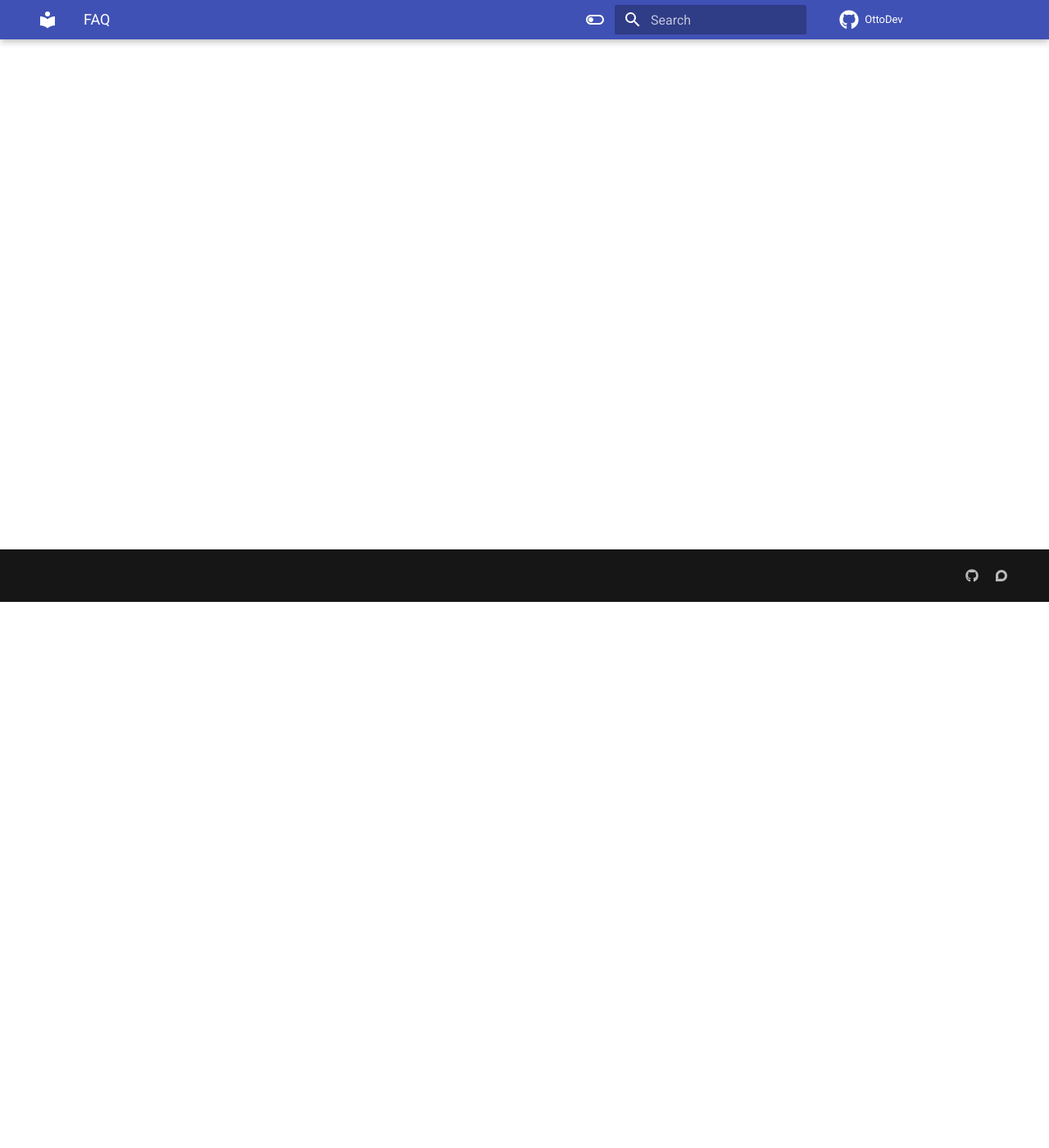
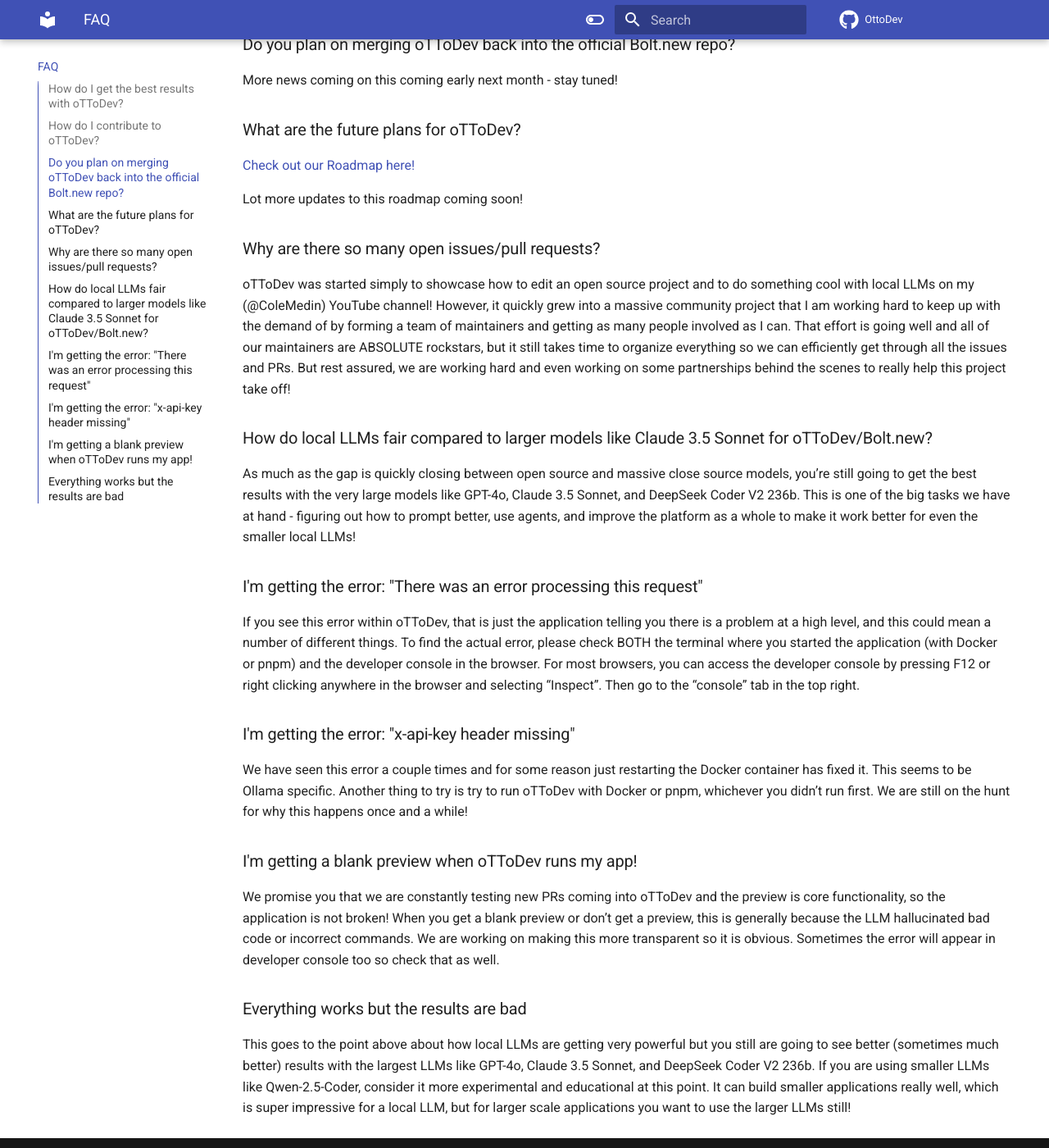
Before and after one commit to stackblitz/bolt.new, an MkDocs documentation site: the page built from docs/docs/FAQ.md, in a window 1280 px wide and 1400 px high, scrolled down 666 px. Shown: the whole window at 82% size. Built offline with MkDocs 1.6.1 and Material for MkDocs 9.7.7, drawn with Linux system fonts in a browser that asks for light colours; comment, search, counter and statistics services are not loaded; some of the changed text lies outside the part shown.

Commit message:
added faq

```diff
--- a/docs/docs/FAQ.md
+++ b/docs/docs/FAQ.md
@@ -1 +1,52 @@
 # FAQ
+
+### How do I get the best results with oTToDev?
+
+- **Be specific about your stack**: If you want to use specific frameworks or libraries (like Astro, Tailwind, ShadCN, or any other popular JavaScript framework), mention them in your initial prompt to ensure Bolt scaffolds the project accordingly.
+
+- **Use the enhance prompt icon**: Before sending your prompt, try clicking the 'enhance' icon to have the AI model help you refine your prompt, then edit the results before submitting.
+
+- **Scaffold the basics first, then add features**: Make sure the basic structure of your application is in place before diving into more advanced functionality. This helps oTToDev understand the foundation of your project and ensure everything is wired up right before building out more advanced functionality.
+
+- **Batch simple instructions**: Save time by combining simple instructions into one message. For example, you can ask oTToDev to change the color scheme, add mobile responsiveness, and restart the dev server, all in one go saving you time and reducing API credit consumption significantly.
+
+### How do I contribute to oTToDev?
+
+[Please check out our dedicated page for contributing to oTToDev here!](CONTRIBUTING.md)
+
+### Do you plan on merging oTToDev back into the official Bolt.new repo?
+
+More news coming on this coming early next month - stay tuned!
+
+### What are the future plans for oTToDev?
+
+[Check out our Roadmap here!](https://roadmap.sh/r/ottodev-roadmap-2ovzo)
+
+Lot more updates to this roadmap coming soon!
+
+### Why are there so many open issues/pull requests?
+
+oTToDev was started simply to showcase how to edit an open source project and to do something cool with local LLMs on my (@ColeMedin) YouTube channel! However, it quickly
+grew into a massive community project that I am working hard to keep up with the demand of by forming a team of maintainers and getting as many people involved as I can.
+That effort is going well and all of our maintainers are ABSOLUTE rockstars, but it still takes time to organize everything so we can efficiently get through all
+the issues and PRs. But rest assured, we are working hard and even working on some partnerships behind the scenes to really help this project take off!
+
+### How do local LLMs fair compared to larger models like Claude 3.5 Sonnet for oTToDev/Bolt.new?
+
+As much as the gap is quickly closing between open source and massive close source models, you’re still going to get the best results with the very large models like GPT-4o, Claude 3.5 Sonnet, and DeepSeek Coder V2 236b. This is one of the big tasks we have at hand - figuring out how to prompt better, use agents, and improve the platform as a whole to make it work better for even the smaller local LLMs!
+
+### I'm getting the error: "There was an error processing this request"
+
+If you see this error within oTToDev, that is just the application telling you there is a problem at a high level, and this could mean a number of different things. To find the actual error, please check BOTH the terminal where you started the application (with Docker or pnpm) and the developer console in the browser. For most browsers, you can access the developer console by pressing F12 or right clicking anywhere in the browser and selecting “Inspect”. Then go to the “console” tab in the top right.
+
+### I'm getting the error: "x-api-key header missing"
+
+We have seen this error a couple times and for some reason just restarting the Docker container has fixed it. This seems to be Ollama specific. Another thing to try is try to run oTToDev with Docker or pnpm, whichever you didn’t run first. We are still on the hunt for why this happens once and a while!
+
+### I'm getting a blank preview when oTToDev runs my app!
+
+We promise you that we are constantly testing new PRs coming into oTToDev and the preview is core functionality, so the application is not broken! When you get a blank preview or don’t get a preview, this is generally because the LLM hallucinated bad code or incorrect commands. We are working on making this more transparent so it is obvious. Sometimes the error will appear in developer console too so check that as well.
+
+### Everything works but the results are bad
+
+This goes to the point above about how local LLMs are getting very powerful but you still are going to see better (sometimes much better) results with the largest LLMs like GPT-4o, Claude 3.5 Sonnet, and DeepSeek Coder V2 236b. If you are using smaller LLMs like Qwen-2.5-Coder, consider it more experimental and educational at this point. It can build smaller applications really well, which is super impressive for a local LLM, but for larger scale applications you want to use the larger LLMs still!
```
